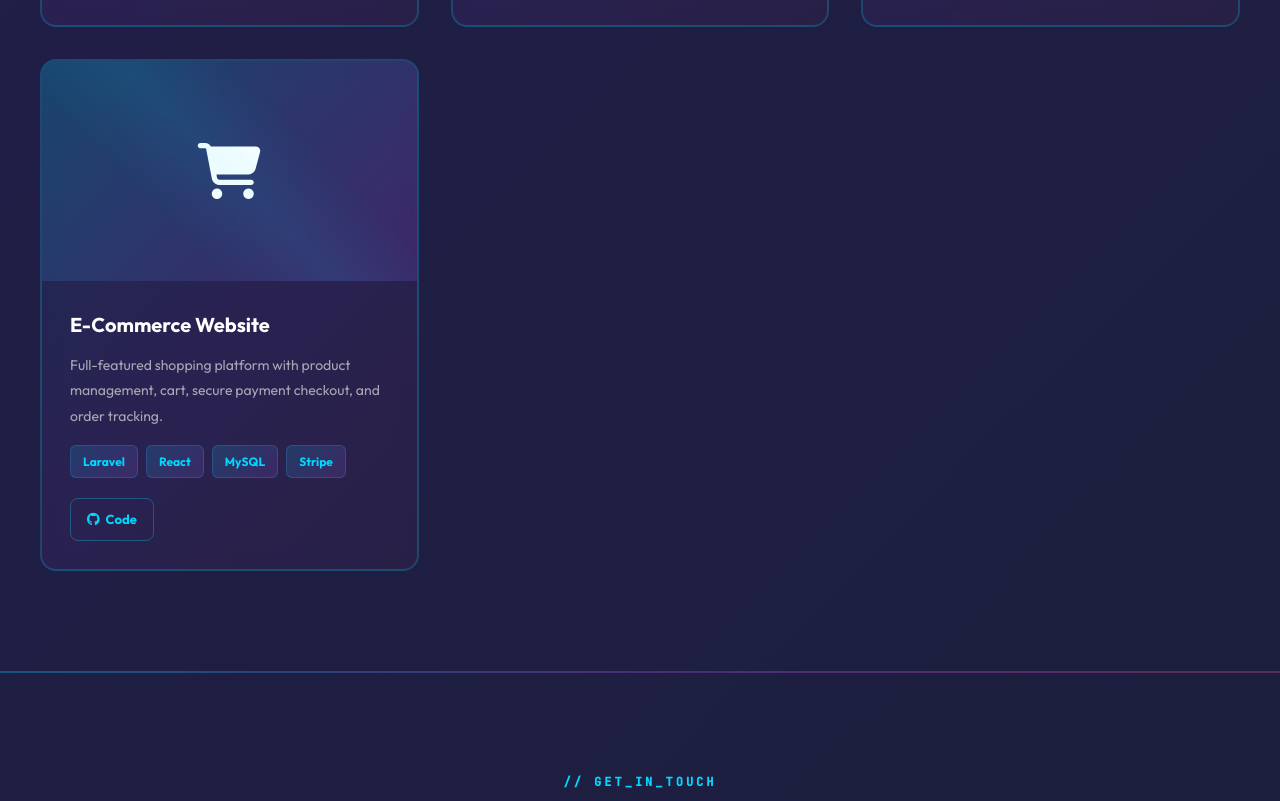
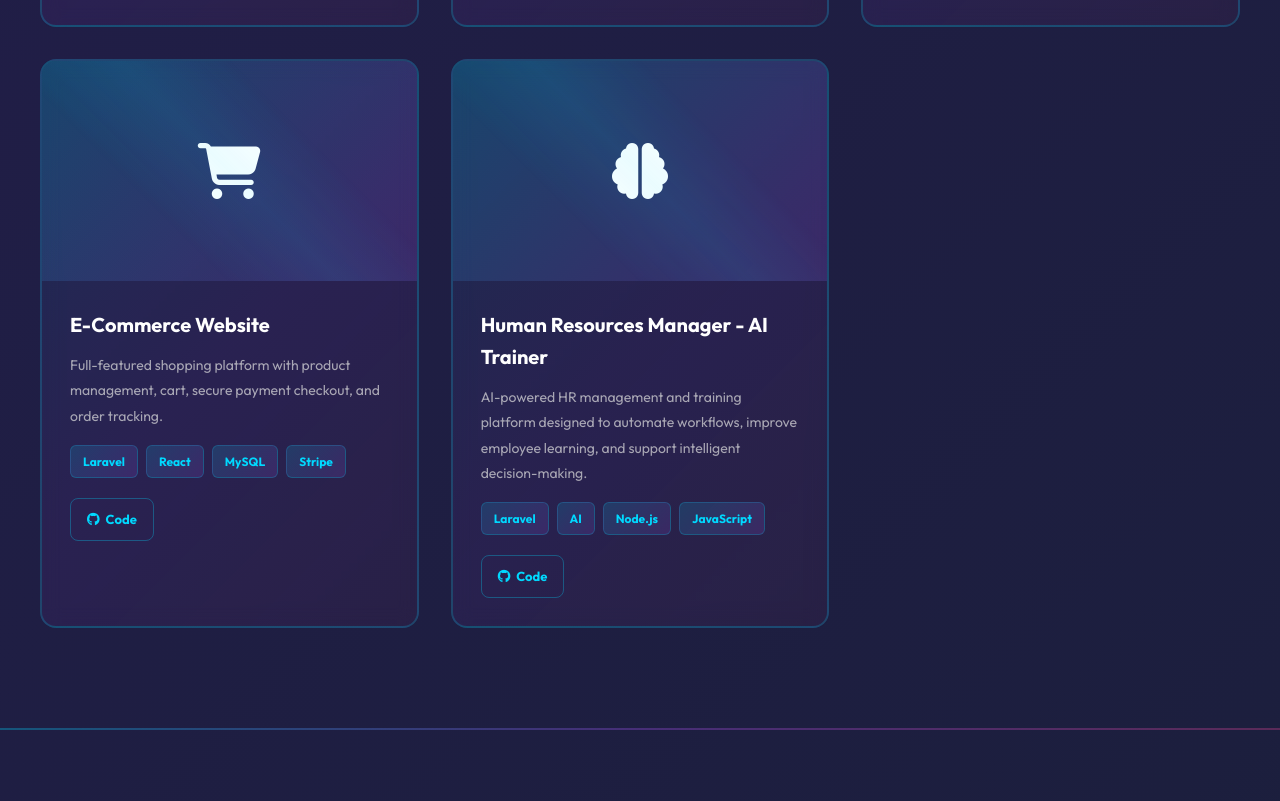
Before and after one commit to darshank0tadiya/darshank0tadiya.github.io, a plain HTML site: page index.html in a window 1280 px wide. Shown: the part 3341-4142 px from the top of the page. Drawn offline with Linux system fonts and the light colour scheme.

Commit message:
Add Human Resources Manager - AI Trainer project

```diff
--- a/index.html
+++ b/index.html
@@ -1160,6 +1160,25 @@
         </div>
       </div>
 
+      <div class="project-card">
+        <div class="project-img">
+          <i class="fas fa-brain"></i>
+        </div>
+        <div class="project-body">
+          <h3>Human Resources Manager - AI Trainer</h3>
+          <p>AI-powered HR management and training platform designed to automate workflows, improve employee learning, and support intelligent decision-making.</p>
+          <div class="project-tech">
+            <span>Laravel</span>
+            <span>AI</span>
+            <span>Node.js</span>
+            <span>JavaScript</span>
+          </div>
+          <div class="project-links">
+            <a href="https://github.com/darshank0tadiya" target="_blank"><i class="fab fa-github"></i> Code</a>
+          </div>
+        </div>
+      </div>
+
     </div>
   </div>
 </section>
```
